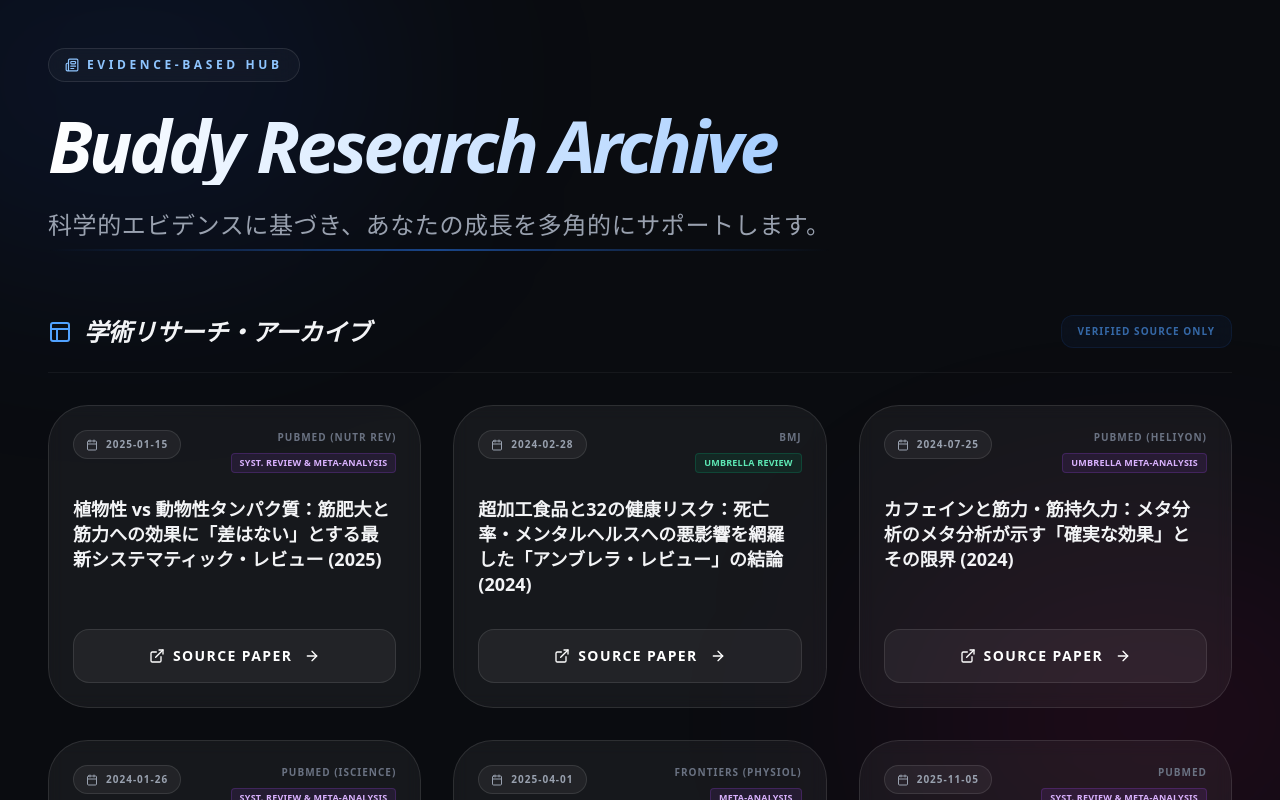
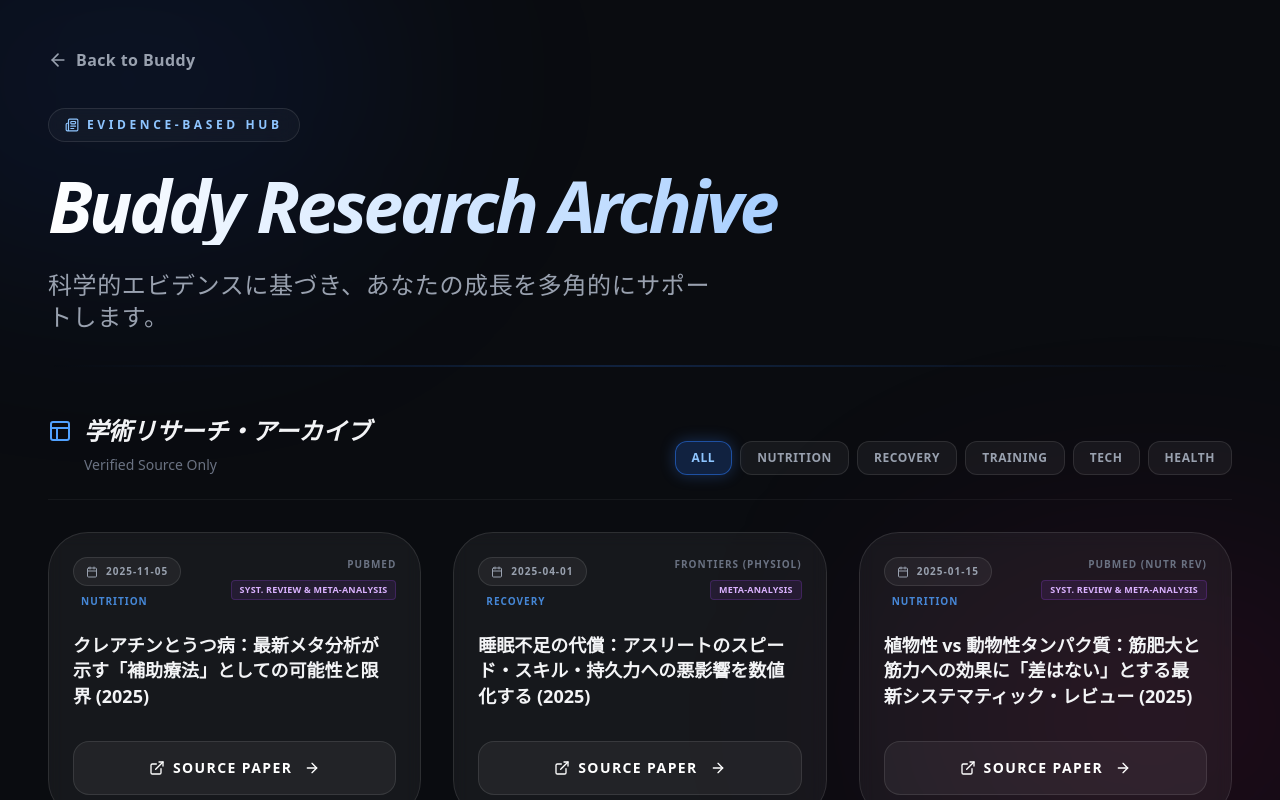
Before and after one commit to shinden87-rgb/angra, a Next.js app: page /research-news in a window 1280 px wide. Shown: the top 800 px of the page. Built offline with nearby package versions, Linux system fonts and the light colour scheme.

Commit message:
feat: Add category filter and back link

```diff
--- a/src/app/research-news/page.tsx
+++ b/src/app/research-news/page.tsx
@@ -1,8 +1,8 @@
 'use client';
 
 import { useEffect, useState } from 'react';
-import { motion } from 'framer-motion';
-import { Layout, ExternalLink, Calendar, Newspaper, ArrowRight } from 'lucide-react';
+import { motion, AnimatePresence } from 'framer-motion';
+import { Layout, ExternalLink, Calendar, Newspaper, ArrowRight, ArrowLeft, Filter } from 'lucide-react';
 import Link from 'next/link';
 
 import newsData from '@/data/news-feed.json';
@@ -14,16 +14,36 @@
     date: string;
     source_domain: string;
     study_type?: string;
+    category?: string;
 }
 
 export default function ResearchNewsPage() {
     const [news, setNews] = useState<NewsEntry[]>([]);
+    const [filteredNews, setFilteredNews] = useState<NewsEntry[]>([]);
     const [loading, setLoading] = useState(true);
+    const [selectedCategory, setSelectedCategory] = useState<string>('All');
+    const [categories, setCategories] = useState<string[]>([]);
 
     useEffect(() => {
-        setNews(newsData);
+        // データ読み込み時に日付の新しい順（降順）にソート
+        const sortedData = [...newsData].sort((a, b) => new Date(b.date).getTime() - new Date(a.date).getTime());
+        setNews(sortedData);
+        setFilteredNews(sortedData);
+
+        // カテゴリの抽出
+        const cats = ['All', ...Array.from(new Set(sortedData.map(item => item.category || 'Other')))];
+        setCategories(cats);
+
         setLoading(false);
     }, []);
+
+    useEffect(() => {
+        if (selectedCategory === 'All') {
+            setFilteredNews(news);
+        } else {
+            setFilteredNews(news.filter(item => (item.category || 'Other') === selectedCategory));
+        }
+    }, [selectedCategory, news]);
 
     const getTypeColor = (type?: string) => {
         if (!type) return "text-gray-500 border-gray-500/20 bg-gray-500/10";
@@ -40,7 +60,15 @@
             <div className="fixed bottom-[-10%] right-[-10%] w-[40%] h-[40%] bg-pink-600/10 rounded-full blur-[120px] pointer-events-none" />
 
             <div className="max-w-7xl mx-auto relative z-10">
-                <header className="mb-16">
+                {/* Back Link */}
+                <motion.div initial={{ opacity: 0, x: -20 }} animate={{ opacity: 1, x: 0 }} className="mb-8">
+                    <Link href="/" className="inline-flex items-center gap-2 text-gray-400 hover:text-white transition-colors group">
+                        <ArrowLeft className="w-5 h-5 group-hover:-translate-x-1 transition-transform" />
+                        <span className="font-bold tracking-wide">Back to Buddy</span>
+                    </Link>
+                </motion.div>
+
+                <header className="mb-12">
                     <motion.div initial={{ opacity: 0, y: 20 }} animate={{ opacity: 1, y: 0 }} className="relative">
                         <div className="inline-flex items-center gap-2 px-4 py-2 rounded-full glass bg-blue-500/10 text-blue-300 text-xs font-black uppercase tracking-[0.3em] mb-6 border-blue-500/20">
                             <Newspaper className="w-3.5 h-3.5" />
@@ -49,23 +77,41 @@
                         <h1 className="text-4xl md:text-7xl font-black mb-6 tracking-tighter bg-gradient-to-r from-white via-blue-200 to-blue-400 bg-clip-text text-transparent italic leading-[1.1]">
                             Buddy Research Archive
                         </h1>
-                        <div className="relative inline-block">
-                            <p className="text-xl md:text-2xl text-gray-400 font-medium tracking-wide">
+                        <div className="relative inline-block w-full">
+                            <p className="text-xl md:text-2xl text-gray-400 font-medium tracking-wide max-w-2xl">
                                 科学的エビデンスに基づき、あなたの成長を多角的にサポートします。
                             </p>
-                            <motion.div initial={{ width: 0 }} animate={{ width: '100%' }} transition={{ delay: 0.5, duration: 1 }} className="h-0.5 bg-gradient-to-r from-blue-500/0 via-blue-500/50 to-blue-500/0 mt-2" />
+                            <div className="h-0.5 w-full bg-gradient-to-r from-blue-500/0 via-blue-500/20 to-blue-500/0 mt-8" />
                         </div>
                     </motion.div>
                 </header>
 
                 <section className="space-y-8">
-                    <div className="flex justify-between items-center border-b border-white/5 pb-6">
-                        <h2 className="text-2xl font-black flex items-center gap-3 italic">
+                    <div className="flex flex-col md:flex-row justify-between items-start md:items-end gap-6 border-b border-white/5 pb-6">
+                        <div>
+                            <h2 className="text-2xl font-black flex items-center gap-3 italic mb-2">
                                 <Layout className="w-6 h-6 text-blue-400" />
                                 学術リサーチ・アーカイブ
                             </h2>
-                        <div className="text-[10px] font-black text-blue-400/60 uppercase tracking-widest bg-blue-500/5 px-4 py-2 rounded-xl border border-blue-500/10 backdrop-blur-sm">
+                            <p className="text-sm text-gray-500 font-medium ml-9">
                                 Verified Source Only
+                            </p>
+                        </div>
+
+                        {/* Category Filter */}
+                        <div className="flex flex-wrap gap-2">
+                            {categories.map((cat) => (
+                                <button
+                                    key={cat}
+                                    onClick={() => setSelectedCategory(cat)}
+                                    className={`px-4 py-2 rounded-xl text-xs font-bold uppercase tracking-wider transition-all border ${selectedCategory === cat
+                                            ? 'bg-blue-500/20 border-blue-500/50 text-blue-300 shadow-[0_0_15px_rgba(59,130,246,0.3)]'
+                                            : 'bg-white/5 border-white/10 text-gray-400 hover:bg-white/10 hover:text-gray-200'
+                                        }`}
+                                >
+                                    {cat}
+                                </button>
+                            ))}
                         </div>
                     </div>
 
@@ -74,14 +120,30 @@
                             {[1, 2, 3].map((i) => <div key={i} className="h-64 rounded-3xl glass animate-pulse" />)}
                         </div>
                     ) : (
-                        <motion.div className="grid grid-cols-1 md:grid-cols-2 lg:grid-cols-3 gap-8" initial="hidden" animate="show" variants={{ hidden: { opacity: 0 }, show: { opacity: 1, transition: { staggerChildren: 0.1 } } }}>
-                            {news.map((item) => (
-                                <motion.div key={item.id} variants={{ hidden: { opacity: 0, y: 30 }, show: { opacity: 1, y: 0 } }} className="group relative">
-                                    <div className="glass-card rounded-[2.5rem] overflow-hidden h-full flex flex-col p-6 hover:bg-white/5 transition-all duration-500 border border-white/5 hover:border-blue-500/20">
+                        <motion.div layout className="grid grid-cols-1 md:grid-cols-2 lg:grid-cols-3 gap-8">
+                            <AnimatePresence mode='popLayout'>
+                                {filteredNews.map((item) => (
+                                    <motion.div
+                                        layout
+                                        key={item.id}
+                                        initial={{ opacity: 0, scale: 0.9 }}
+                                        animate={{ opacity: 1, scale: 1 }}
+                                        exit={{ opacity: 0, scale: 0.9 }}
+                                        transition={{ duration: 0.3 }}
+                                        className="group relative h-full"
+                                    >
+                                        <div className="glass-card rounded-[2.5rem] overflow-hidden h-full flex flex-col p-6 hover:bg-white/5 transition-all duration-500 border border-white/5 hover:border-blue-500/20 hover:shadow-[0_0_30px_rgba(59,130,246,0.1)]">
                                             <div className="flex items-start justify-between mb-6">
-                                            <div className="flex items-center gap-2 bg-white/5 px-3 py-1.5 rounded-full text-[10px] font-black tracking-widest uppercase text-gray-400 border border-white/10">
+                                                <div className="flex flex-col gap-2">
+                                                    <div className="flex items-center gap-2 bg-white/5 px-3 py-1.5 rounded-full text-[10px] font-black tracking-widest uppercase text-gray-400 border border-white/10 self-start">
                                                         <Calendar className="w-3 h-3" />
                                                         {item.date}
+                                                    </div>
+                                                    {item.category && (
+                                                        <div className="text-[10px] font-black tracking-widest uppercase text-blue-400/80 px-2">
+                                                            {item.category}
+                                                        </div>
+                                                    )}
                                                 </div>
                                                 <div className="flex flex-col items-end gap-2">
                                                     <span className="text-[10px] font-black text-gray-500 uppercase tracking-widest">{item.source_domain}</span>
@@ -101,6 +163,7 @@
                                         </div>
                                     </motion.div>
                                 ))}
+                            </AnimatePresence>
                         </motion.div>
                     )}
                 </section>
--- a/src/data/news-feed.json
+++ b/src/data/news-feed.json
@@ -5,7 +5,8 @@
     "source_url": "https://pubmed.ncbi.nlm.nih.gov/39813010/",
     "date": "2025-01-15",
     "source_domain": "PubMed (Nutr Rev)",
-    "study_type": "Syst. Review & Meta-Analysis"
+    "study_type": "Syst. Review & Meta-Analysis",
+    "category": "Nutrition"
   },
   {
     "id": "new-2025-5",
@@ -13,7 +14,8 @@
     "source_url": "https://www.bmj.com/content/384/bmj-2023-077310",
     "date": "2024-02-28",
     "source_domain": "BMJ",
-    "study_type": "Umbrella Review"
+    "study_type": "Umbrella Review",
+    "category": "Health"
   },
   {
     "id": "new-2025-4",
@@ -21,7 +23,8 @@
     "source_url": "https://pubmed.ncbi.nlm.nih.gov/39170391/",
     "date": "2024-07-25",
     "source_domain": "PubMed (Heliyon)",
-    "study_type": "Umbrella Meta-Analysis"
+    "study_type": "Umbrella Meta-Analysis",
+    "category": "Nutrition"
   },
   {
     "id": "new-2025-3",
@@ -29,7 +32,8 @@
     "source_url": "https://pubmed.ncbi.nlm.nih.gov/38357669/",
     "date": "2024-01-26",
     "source_domain": "PubMed (iScience)",
-    "study_type": "Syst. Review & Meta-Analysis"
+    "study_type": "Syst. Review & Meta-Analysis",
+    "category": "Nutrition"
   },
   {
     "id": "new-2025-1",
@@ -37,7 +41,8 @@
     "source_url": "https://www.frontiersin.org/journals/physiology/articles/10.3389/fphys.2025.1544286/full",
     "date": "2025-04-01",
     "source_domain": "Frontiers (Physiol)",
-    "study_type": "Meta-Analysis"
+    "study_type": "Meta-Analysis",
+    "category": "Recovery"
   },
   {
     "id": "new-2025-2",
@@ -45,7 +50,8 @@
     "source_url": "https://pubmed.ncbi.nlm.nih.gov/41189312/",
     "date": "2025-11-05",
     "source_domain": "PubMed",
-    "study_type": "Syst. Review & Meta-Analysis"
+    "study_type": "Syst. Review & Meta-Analysis",
+    "category": "Nutrition"
   },
   {
     "id": "1",
@@ -53,7 +59,8 @@
     "source_url": "https://link.springer.com/article/10.1007/s40279-024-02069-2",
     "date": "2024-07-06",
     "source_domain": "Sports Med",
-    "study_type": "Meta-Regression"
+    "study_type": "Meta-Regression",
+    "category": "Training"
   },
   {
     "id": "2",
@@ -61,7 +68,8 @@
     "source_url": "https://doi.org/10.3390/nu17243965",
     "date": "2024-12-18",
     "source_domain": "MDPI (Nutrients)",
-    "study_type": "Meta-Analysis"
+    "study_type": "Meta-Analysis",
+    "category": "Nutrition"
   },
   {
     "id": "3",
@@ -69,6 +77,7 @@
     "source_url": "https://www.ncbi.nlm.nih.gov/pmc/articles/PMC11963122/",
     "date": "2024-03-06",
     "source_domain": "PMC",
-    "study_type": "Original Study"
+    "study_type": "Original Study",
+    "category": "Tech"
   }
 ]
```
Lines whose indentation alone changed are shown as unchanged.
